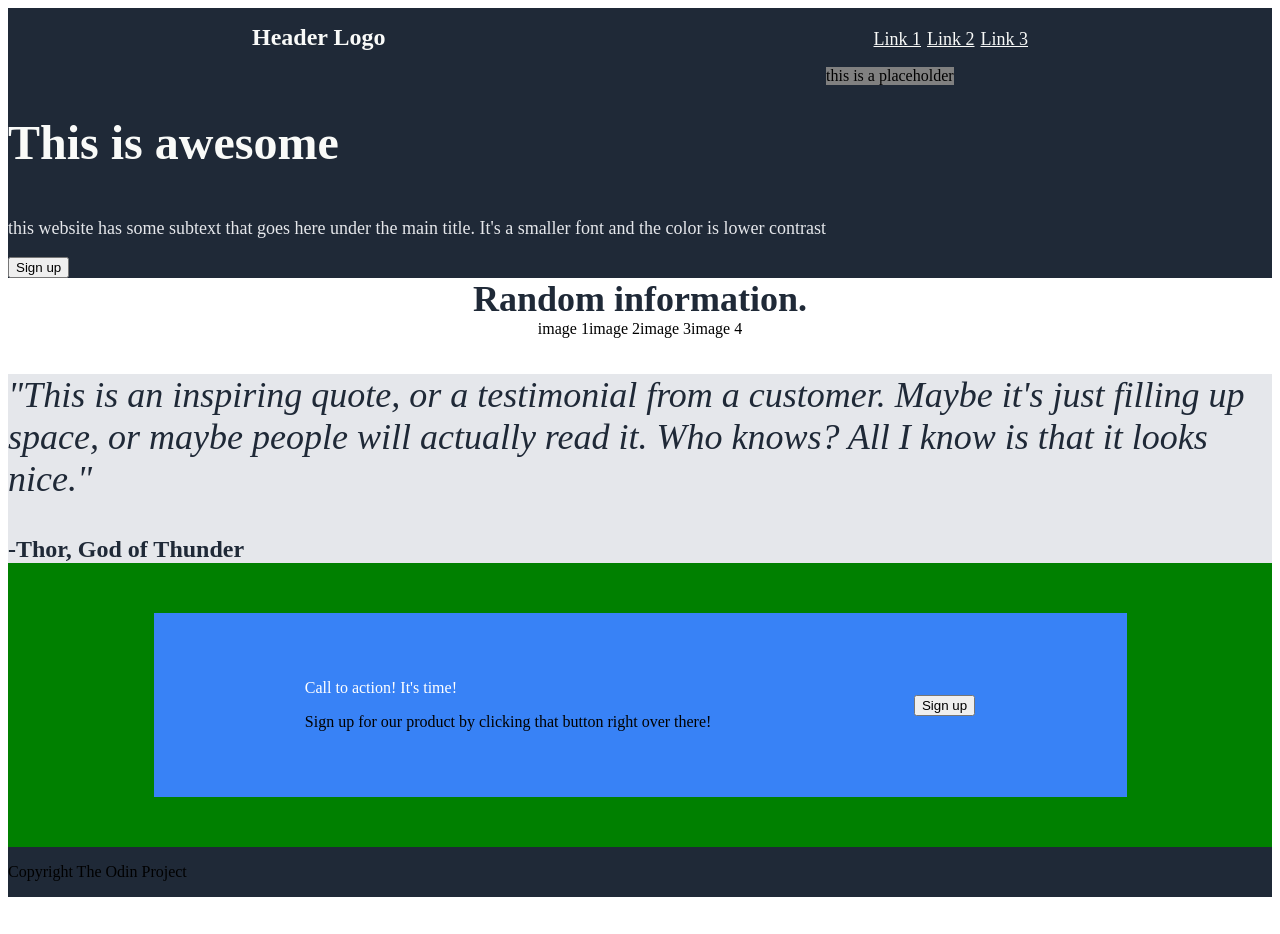
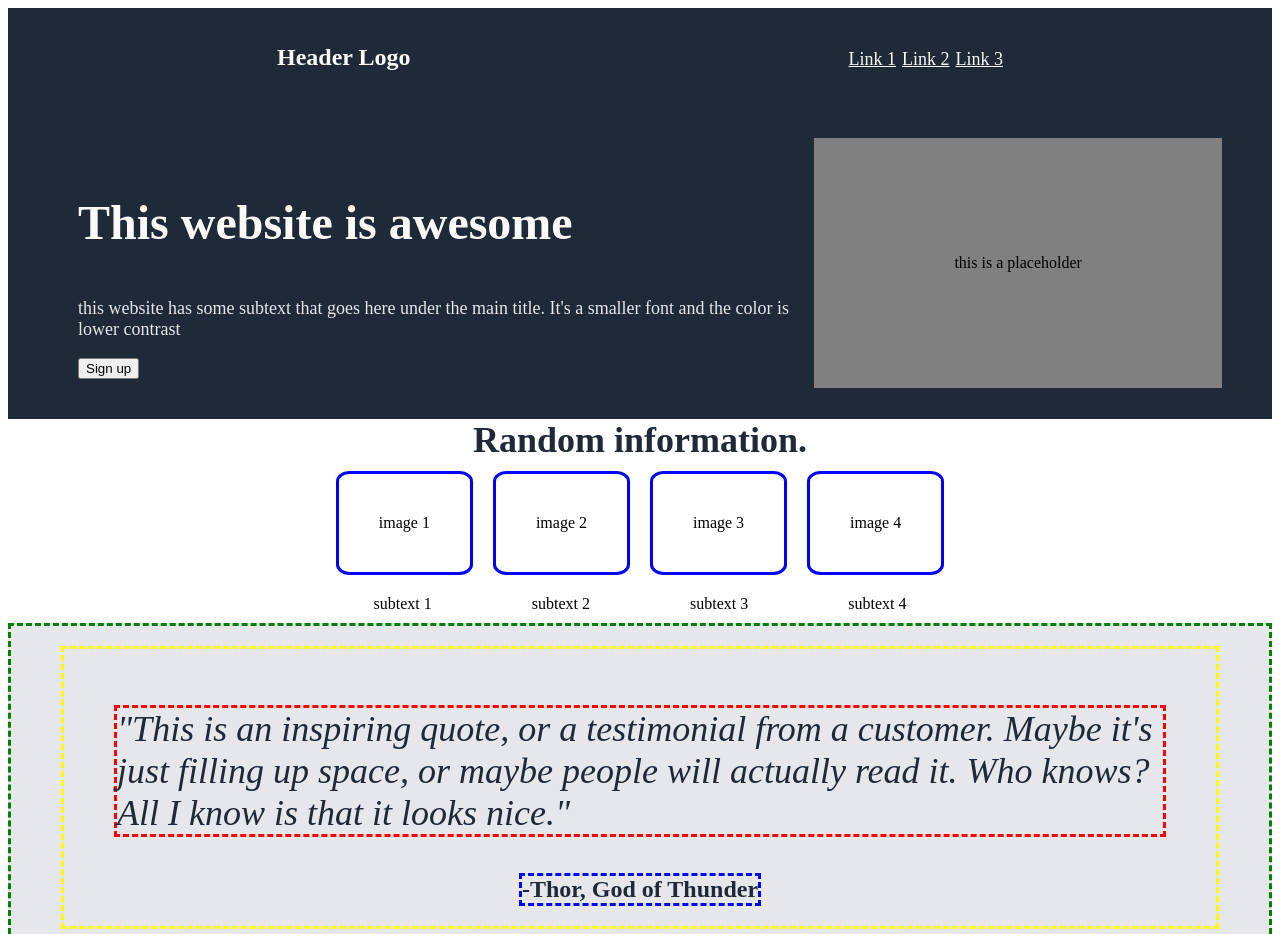
Before and after one commit to brondolo/landing-page, a plain HTML site: page index.html in a window 1280 px wide. Shown: the top 934 px of the page. Before the commit the page ends 905 px from the top, so only its background shows below. Drawn offline with Linux system fonts and the light colour scheme.

Commit message:
add blue border and subtext and temp gray img

```diff
--- a/index.html
+++ b/index.html
@@ -20,14 +20,14 @@
             <div class="hero-container">
                 <div class="hero-left">
                     <div class="hero-text">
-                        <p class="hero-main-text">This is awesome</p>
-                        <p class="hero-secondary">this website has some subtext that goes here under the main title.
+                        <p class="hero-main-text">This website is awesome</p>
+                        <p class="hero-subtext">this website has some subtext that goes here under the main title.
                             It's a smaller font and the color is lower contrast
                         </p>
                         <button>Sign up</button>
                     </div>
                 </div>
-                <div class="her-right">
+                <div class="hero-right">
                     <div class="hero-img">
                         <div class="img-placeholder">this is a placeholder</div>
                     </div>
@@ -37,10 +37,16 @@
             <div class="rando-info-container">
                 <div class="rando-info-text">Random information.</div>
                 <div class="rando-info-img-container">
-                    <div>image 1</div>
-                    <div>image 2</div>
-                    <div>image 3</div>
-                    <div>image 4</div>
+                    <div class="img-1">image 1</div>
+                    <div class="img-2">image 2</div>
+                    <div class="img-3">image 3</div>
+                    <div class="img-4">image 4</div>
+                </div>
+                <div class="rando-info-img-subtext-container">
+                    <div class="img-subtext-1">subtext 1</div>
+                    <div class="img-subtext-2">subtext 2</div>
+                    <div class="img-subtext-3">subtext 3</div>
+                    <div class="img-subtext-4">subtext 4</div>
                 </div>
             </div>
 
--- a/style.css
+++ b/style.css
@@ -5,7 +5,16 @@ a {
 /* hero section */
 .hero-container, .header, footer {
     display: flex;
+    padding: 20px 50px;
     background-color: #1F2937;
+    justify-content: center;
+    align-items: center;
+}
+
+.hero-left {
+    display: flex;
+    flex-flow: column nowrap;
+    padding: 20px;
 }
 
 .hero-text, .rando-info-img-container {
@@ -23,14 +32,22 @@ a {
     color: #f9faf8;
 }
 
-.hero-secondary, .header-link {
+.hero-subtext, .header-link {
     font-size: 18px;
     color: #E5E7EB;
 }
 
+.hero-right {
+    display: flex;
+    background-color: gray;
+    width: 40%;
+    height: 250px;
+    justify-content: center;
+    align-items: center;
+}
 .hero-img {
+    display: flex;
     justify-content: space-around;
-    background-color: gray;
 }
 
 .hero-logo {
@@ -46,24 +63,41 @@ a {
 
 
 /* quote section */
+.quote-container {
+    background-color: #E5E7EB;
+    justify-content: center;
+    padding: 20px 50px;
+    border: dashed green;
+
+}
+
 .quote-section {
+    display: flex;
+    flex-direction: column;
     background-color: #E5E7EB;
+    justify-content: center;
+    align-content: center;
+    padding: 20px 50px;
+    border: dashed yellow;
 }
 
 .quote-text {
+    display: flex;
     font-size: 36px;
     font-weight: lighter;
     font-style: italic;
     color: #1F2937;
+    border: dashed red;
 }
 
 .quote-author {
+    display: flex;
+    justify-content: end;
     margin: auto;
-    align-items: center;
-    justify-content: center;
     font-size: 24px;
     font-weight: bolder;
     color: #1F2937;
+    border: dashed blue;
 }
 
 /* random information section */
@@ -81,20 +115,30 @@ a {
     color: #1F2937;
 }
 
-.rando-info-img-container {
+.rando-info-img-container, .rando-info-img-subtext-container {
     display: flex;
-    flex-direction: row;
+    flex-flow: row nowrap;
     justify-content: space-between;
 
 }
 
+.img-1, .img-2, .img-3, .img-4  {
+    margin: 10px;
+    display: flex;
+    border: solid blue;
+    padding: 40px;
+    border-radius: 10%;
+}
+
+.img-subtext-1, .img-subtext-2, .img-subtext-3, .img-subtext-4 {
+    margin: 10px 50px;
+}
 
 /* call to action section */
 .call-to-action-container {
     display: flex;
     margin:auto;
     padding: 50px;
-    background-color: green;
     justify-content: space-around;
     align-content: center;
 }
```
